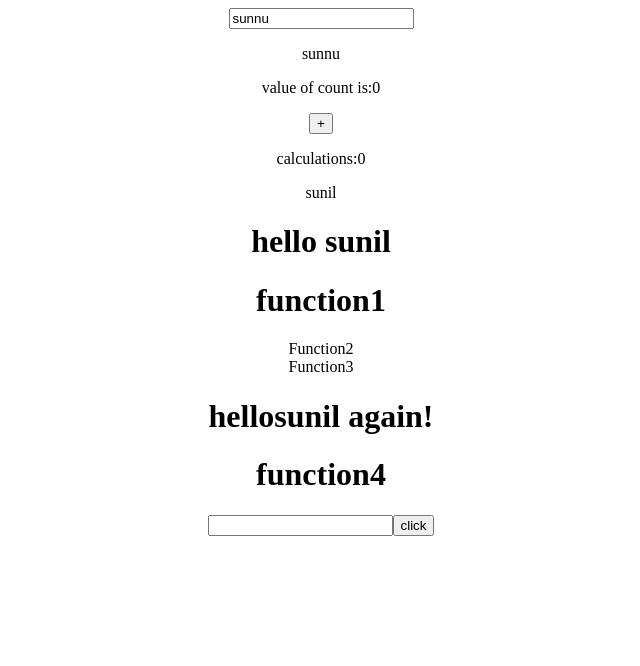
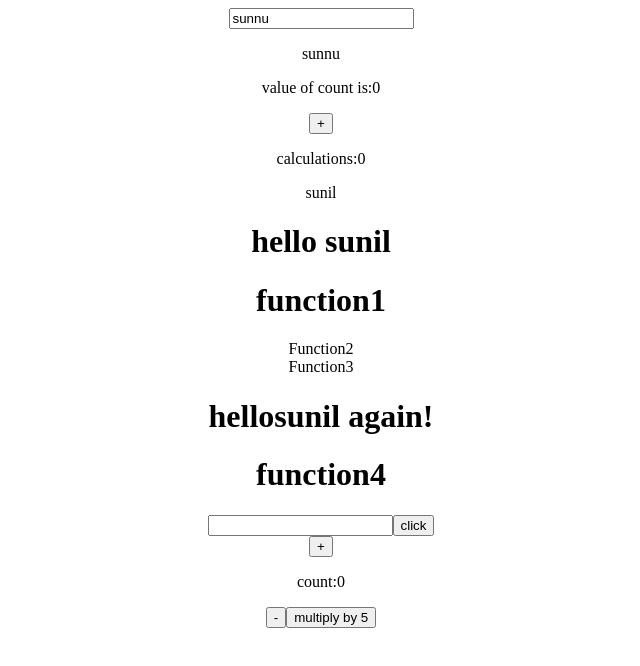
Before and after one commit to sunil-dhi/reactjsPractice, a React (Create React App) app: page / in a window 1280 px wide. Shown: the top 666 px of the page, without its empty margins (319-959 px from the left). Built offline with nearby package versions, Linux system fonts and the light colour scheme.

Commit message:
usereducer hook added

```diff
--- a/src/App.js
+++ b/src/App.js
@@ -3,6 +3,7 @@ import Usestatehook from './ReactHooks/UseStateHook'
 import UseEffectHook from './ReactHooks/UseEffectHook'
 import UseContextHook from './ReactHooks/usecontext/UseContextHook'
 import UseRefHook from './ReactHooks/UseRefHook'
+import UseReducerHook from './ReactHooks/UseReducerHook';
 function App() {
   return (
     <div className="App">
@@ -10,6 +11,8 @@ function App() {
       <UseEffectHook />
       <UseContextHook />
       <UseRefHook />
+      <UseReducerHook />
+
     </div>
   );
 }
--- /dev/null
+++ b/src/ReactHooks/UseReducerHook.js
@@ -0,0 +1,63 @@
+
+// The useReducer Hook is similar to the useState Hook.
+
+// It allows for custom state logic.
+
+// If you find yourself keeping track of multiple pieces of state that rely on complex logic, useReducer may be useful.
+
+// import React, { useState } from 'react'
+
+// const UseReducerHook = () => {
+
+//     const [count,setCount]=useState(0)
+
+//   return (
+//     <div>
+//            <button onClick={()=>setCount(count+1)}>+</button>
+//            <button onClick={()=>setCount(count+2)}>2+</button>
+//            <button onClick={()=>setCount(count+3)}>3+</button>
+//            <p>value:{count}</p>
+//            <button onClick={()=>setCount(count-1)}>-</button>
+//            <button onClick={()=>setCount(count-2)}>2-</button>
+//            <button onClick={()=>setCount(count-3)}>3-</button>
+
+//     </div>
+//   )
+// }
+
+// export default UseReducerHook
+
+
+//problem with usestate hook is that to define it everytime for every new operation
+
+// solution is usereducer hook
+
+import React, { useReducer } from 'react'
+let initialState=0
+const reducer=(state,action)=>{
+    if(action.type==='INC'){
+        return state+1
+    }
+    if(action.type==='DEC'){
+        return state-1;
+    }
+    if(action.type==='MUL'){
+        return state*5;
+    }
+}
+const UseReducerHook = () => {
+
+
+
+  const [state, dispatch] = useReducer(reducer, initialState)
+  return (
+    <div>
+           <button onClick={()=>dispatch({type:'INC'})}>+</button>
+           <p>count:{state}</p>
+           <button onClick={()=>dispatch({type:'DEC'})}>-</button>
+           <button onClick={()=>dispatch({type:'MUL'})}>multiply by 5</button>
+    </div>
+  )
+}
+
+export default UseReducerHook
--- a/src/ReactHooks/UseRefHook.js
+++ b/src/ReactHooks/UseRefHook.js
@@ -35,10 +35,10 @@ import React, { useRef, useState } from 'react'
 
 const UseRefHook = () => {
     const [data,setData]=useState('');
-    const user=useRef('')
+    const user=useRef('hell')
 
     const clickHandler=()=>{
-        user.current.style.backgroundColor="black"
+        user.current.style.backgroundColor="red"
     }
   return (
     <div>
```
